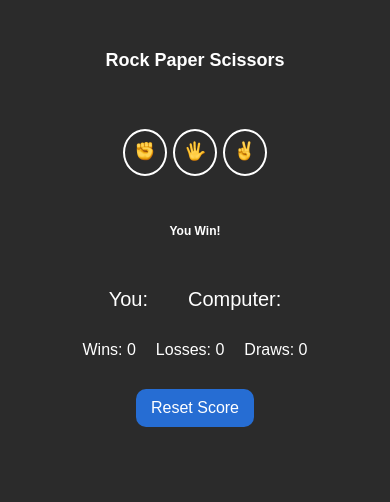
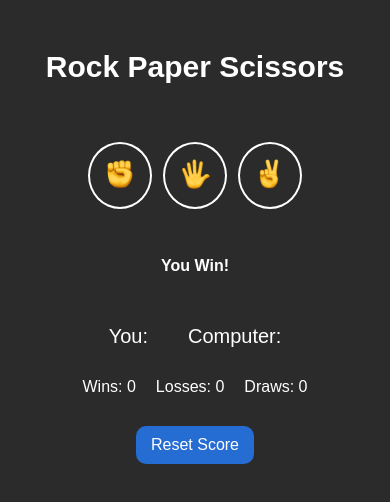
Before and after one commit to asthanaaviral/rock-paper-scissors, a plain HTML site: page index.html in a window 390 px wide. Drawn offline with Linux system fonts and the light colour scheme; a web font is replaced by a local one.

Commit message:
media changes

```diff
--- a/style.css
+++ b/style.css
@@ -89,19 +89,19 @@ img{
 
 @media(max-width: 600px) {
     .heading{
-        font-size: 18px;
+        font-size: 30px;
     }
     img{
-        width: 20px;
+        width: 30px;
     }
     .choice{
-        padding:10px;
+        padding:15px;
         outline: 2px solid white;
     }
     .choices{
-        gap:10px;
+        gap:15px;
     }
     .result{
-        font-size:12px;
+        font-size:16px;
     }
 }
```
